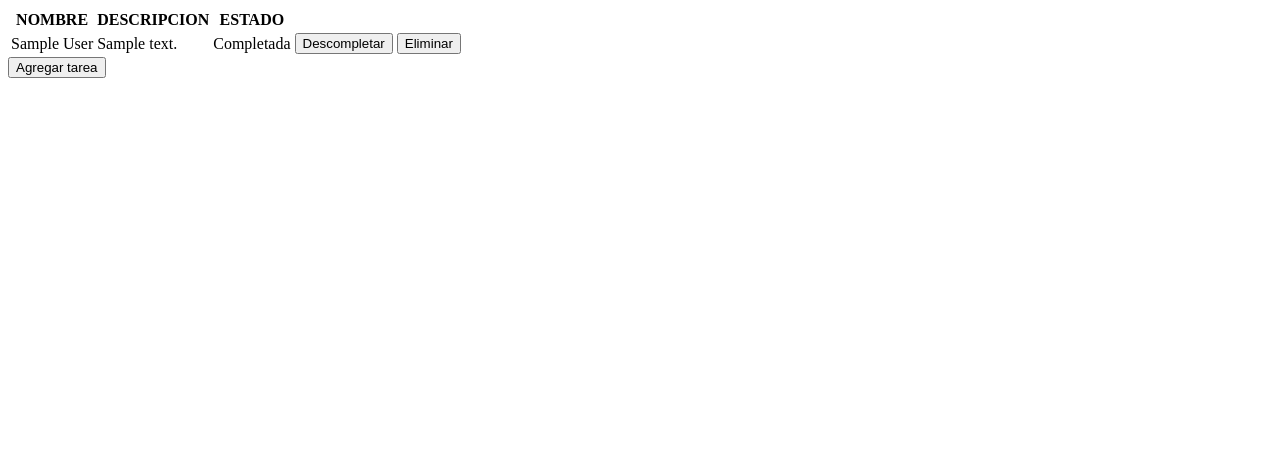
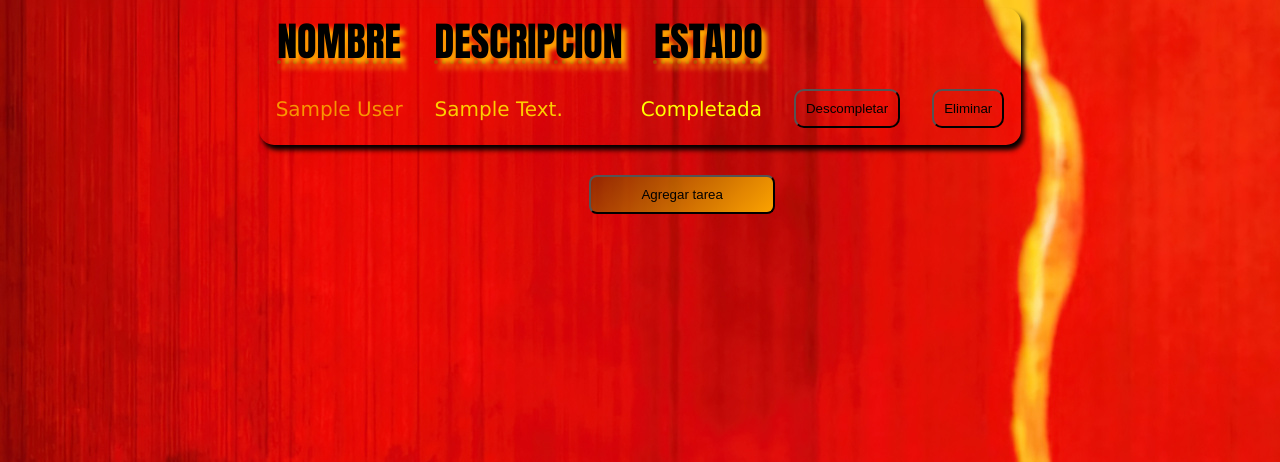
Before and after one commit to Halepan/gestion_tareas, a Django app: template users/templates/tareas.html in a window 1280 px wide. Shown: the top 462 px of the page. Run offline with Django 5.2, Linux system fonts and the light colour scheme; the template is opened without the code that fills it: values that come from a table or form of the project are taken from there, others are empty; tables that the repository leaves empty hold one stand-in row (values such as "Sample post").

Commit message:
ajustando tardeas

```diff
--- a/users/style-css/style-inicio.css
+++ b/users/style-css/style-inicio.css
@@ -11,7 +11,7 @@ h1{
     text-decoration-style: wavy;
     text-decoration-color: rgb(102, 75, 1);
     text-shadow: 3px 5px 5px rgb(255, 208, 0);
-    font-family: Tahoma;
+    font-family:'Franklin Gothic Medium';
 
 }
 
@@ -38,6 +38,7 @@ button:hover{
 }
 
 div form{
+    font-family: 'Gill Sans';
     color: rgb(255, 149, 0);
     text-shadow: 3px 5px 5px red;
 }
--- a/users/style-css/style-tareas.css
+++ b/users/style-css/style-tareas.css
@@ -0,0 +1,78 @@
+html{
+    background-image: url(img/yamamoto.jpg);
+}
+
+table{
+    margin: 0 auto;
+    border: transparent;
+    box-shadow: 3px 5px 5px black;
+    border-radius: 15px;
+}
+
+table thead tr{
+    font-family: Impact;
+    text-shadow: 5px 5px 5px rgb(255, 179, 0);
+    text-decoration: underline dotted rgba(160, 84, 3, 0.788);
+    color: rgb(0, 0, 0);
+    font-size: 40px;
+}
+
+tr td{
+    font-family:'Lucida Sans';
+    padding: 15px;
+    text-transform: capitalize;
+    color: rgba(255, 196, 0, 0.749);
+    font-size: 20px;
+}
+
+#segundoth{
+    padding-left: 15px;
+}
+
+#tercerth{
+    padding-left: 15px;
+}
+
+#segundotd{
+    padding-left: 15px;
+    color: rgba(255, 221, 0, 0.925);
+}
+
+#tercertd{
+    padding-left: 15px;
+    color: yellow;
+}
+
+button{
+    background-color: transparent;
+    padding: 10px;
+    border-radius: 10px;
+    cursor: pointer;
+}
+
+button:hover{
+    transform: translateX(1px);
+    text-shadow: 5px 5px 5px yellow;
+    box-shadow: 1px 1px black;
+}
+
+div form button{
+    margin-left: 46%;
+    margin-top: 30px;
+    padding: 10px 50px;
+    transition: box-shadow 3s ease;
+    cursor: pointer;
+    border-radius: 0.5rem;
+    background: transparent;
+    transition: 0.3s;
+    color: black;
+    background: linear-gradient(135deg, #7a3300b5, #ffaa00f3);
+}
+div form button:hover{
+    transform: translateY(-2px);
+    box-shadow: 10px 10px 10px black;
+}
+
+.completar{
+
+}
--- a/users/templates/tareas.html
+++ b/users/templates/tareas.html
@@ -4,28 +4,28 @@
     <meta charset="UTF-8" />
     <meta name="viewport" content="width=device-width, initial-scale=1.0" />
     <title>Tareas</title>
-    <link rel="stylesheet" href="style-tareas.css" />
+    <link rel="stylesheet" href="/static/style-tareas.css" />
   </head>
   <body>
     <table>
       <thead>
         <tr>
           <th>NOMBRE</th>
-          <th>DESCRIPCION</th>
-          <th>ESTADO</th>
+          <th id="segundoth">DESCRIPCION</th>
+          <th id="tercerth">ESTADO</th>
         </tr>
       </thead>
       <!-- un bucle que improme las tareas por filas-->
       {%for tarea in tarea_all%}
       <tr>
         <td>{{tarea.nombre}}</td>
-        <td>{{tarea.descripcion}}</td>
-        <td>{% if tarea.estado %}Completada{%else%}Pendiente{% endif %}</td>
+        <td id="segundotd">{{tarea.descripcion}}</td>
+        <td id="tercertd">{% if tarea.estado %}Completada{%else%}Pendiente{% endif %}</td>
         <td>
           <form method="post" action="{% url 'tarea' %}">
             {% csrf_token %}
             <input type="hidden" name="tarea_id" value="{{ tarea.id }}" />
-            <button type="submit">
+            <button class="completar" type="submit">
               {% if tarea.estado %}Descompletar{% else %}Completar{% endif %}
             </button>
           </form>
@@ -34,7 +34,7 @@
           <form method="post" action="{% url 'delete_tarea' %}">
             {% csrf_token %}
             <input type="hidden" name="tarea_id" value="{{ tarea.id }}" />
-            <button type="submit">Eliminar</button>
+            <button class="eliminar" type="submit">Eliminar</button>
           </form>
         </td>
       </tr>
```
Also changed, not shown: users/style-css/img/yamamoto.jpg (added).
